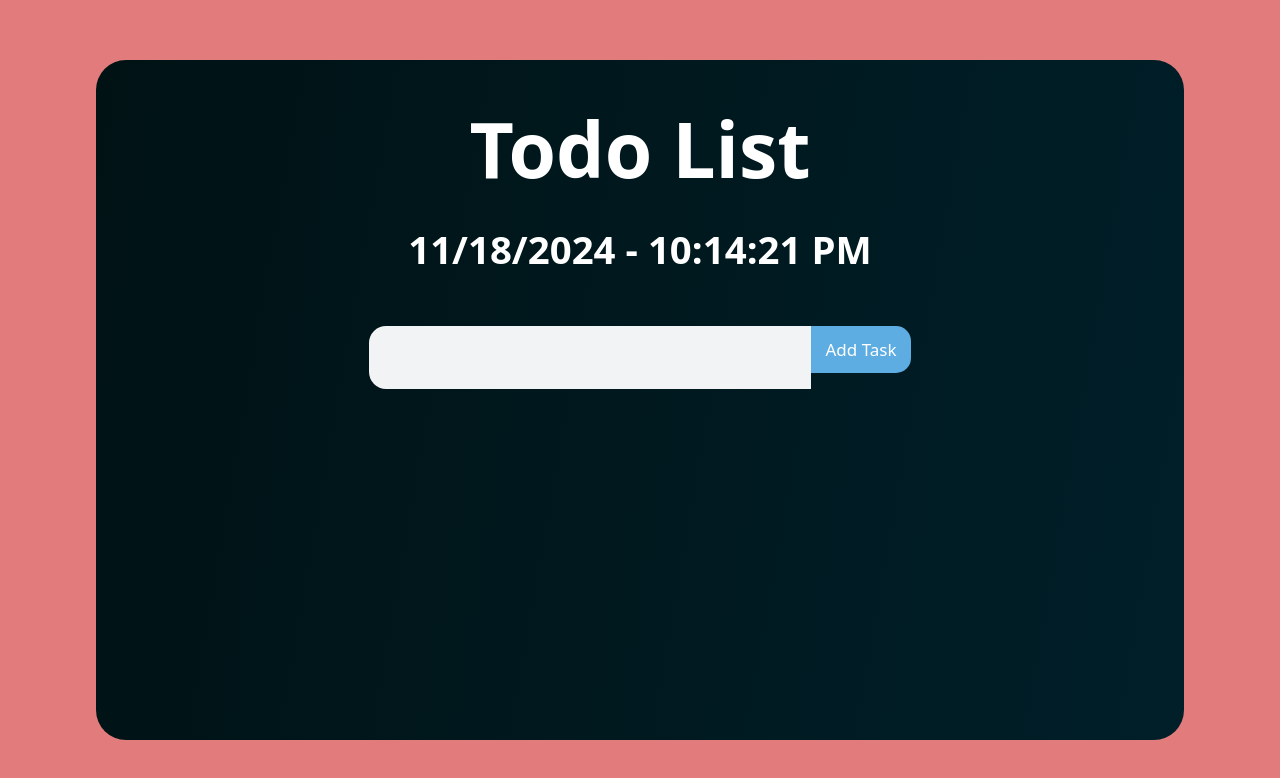
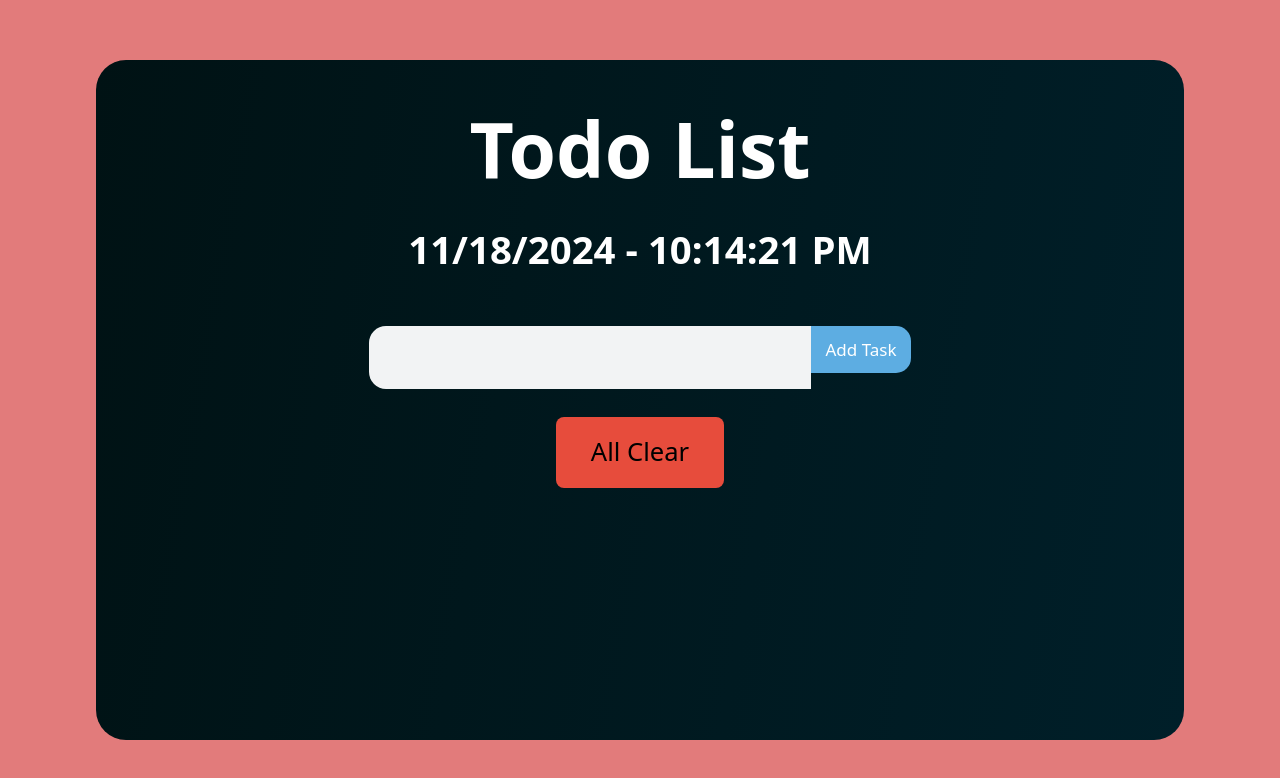
Before and after one commit to tashrifmiyaji/my-react, a React (Vite) app: page / in a window 1280 px wide. Shown: the top 778 px of the page. Built offline with nearby package versions, Linux system fonts and the light colour scheme.

Commit message:
create delete button and all-clear button

```diff
--- a/index.html
+++ b/index.html
@@ -3,7 +3,7 @@
   <head>
     <meta charset="UTF-8" />
     <link rel="icon" type="image/svg+xml" href="/vite.svg" />
-    <meta name="viewport" content="width=device-width, initial-scale=1.0" />
+    <meta name="viewport" content="width=device-width, initial-scale=1.0"/>
     <title>Vite + React</title>
   </head>
   <body">
--- a/src/components/Projects/Todo App/Todo.css
+++ b/src/components/Projects/Todo App/Todo.css
@@ -22,16 +22,28 @@
     background-image: linear-gradient(100deg, #001214, #001f29);
     color: white;
     transition: 0.3s linear;
-    overflow: hidden;
+    overflow: scroll;
     border-radius: 30px;
   }
+
+  /* Hide scrollbar for WebKit browsers */
+.todo-container::-webkit-scrollbar {
+  display: none;
+}
+
+/* Hide scrollbar for IE, Edge, and Firefox */
+.todo-container {
+  -ms-overflow-style: none;  /* IE and Edge */
+  scrollbar-width: none;  /* Firefox */
+}
+
 
   .header,
   .form,
   .datetime {
     margin: 0 1rem;
     min-height: 10vh;
-    width: 100%;
+    width: 90%;
   }
 
   .header {
@@ -41,7 +53,7 @@
     justify-content: space-around;
     font-size: 3rem;
     min-height: 25vh;
-    width: 100%;
+    width: 90%;
   }
 
   section h1 {
@@ -189,15 +201,16 @@
     text-decoration: none;
   }
 
-  .clear-btn {
+  .allClear-btn {
     background-color: #e74c3c;
     font-size: 1.6rem;
+    margin-bottom: 1rem;
     padding: 1rem 2.2rem;
-    border-radius: 0.3rem;
-    -webkit-border-radius: 0.3rem;
-    -moz-border-radius: 0.3rem;
-    -ms-border-radius: 0.3rem;
-    -o-border-radius: 0.3rem;
+    border-radius: 0.5rem;
+    -webkit-border-radius: 0.5rem;
+    -moz-border-radius: 0.5rem;
+    -ms-border-radius: 0.5rem;
+    -o-border-radius: 0.5rem;
   }
 
   .clear-btn:hover {
--- a/src/components/Projects/Todo App/Todo.jsx
+++ b/src/components/Projects/Todo App/Todo.jsx
@@ -39,7 +39,16 @@ export const Todo = () => {
         return () => clearInterval(interval);
     },[])
 
-    console.log("hello!");
+    // Delete Elements and Add a  All-Clear Button in To-Do App
+
+    const handleDeleteBtn = (currentTodo) => {
+        const updatedTodoLIst = todoList.filter((todo)=> todo !== currentTodo );
+        setTodoList(updatedTodoLIst)
+    }
+
+    const handleAllClearBtn = () => {
+       setTodoList([]);
+    }
 
     return(
         <>
@@ -68,7 +77,7 @@ export const Todo = () => {
                             <li key={index} className="todo-item">
                             <span>{currentTodo}</span>
                             <button className="check-btn"><FaCheckCircle /></button>
-                            <button className="delete-btn"><MdDelete /></button>
+                            <button className="delete-btn" onClick={()=> handleDeleteBtn(currentTodo)}><MdDelete /></button>
                             </li>
                             </>
                         )
@@ -76,6 +85,9 @@ export const Todo = () => {
                 }
             </ul>
         </section>
+        <section>
+            <button className="allClear-btn" onClick={handleAllClearBtn}>All Clear</button>
+        </section>
         </section>
         </div>
         </>
```
